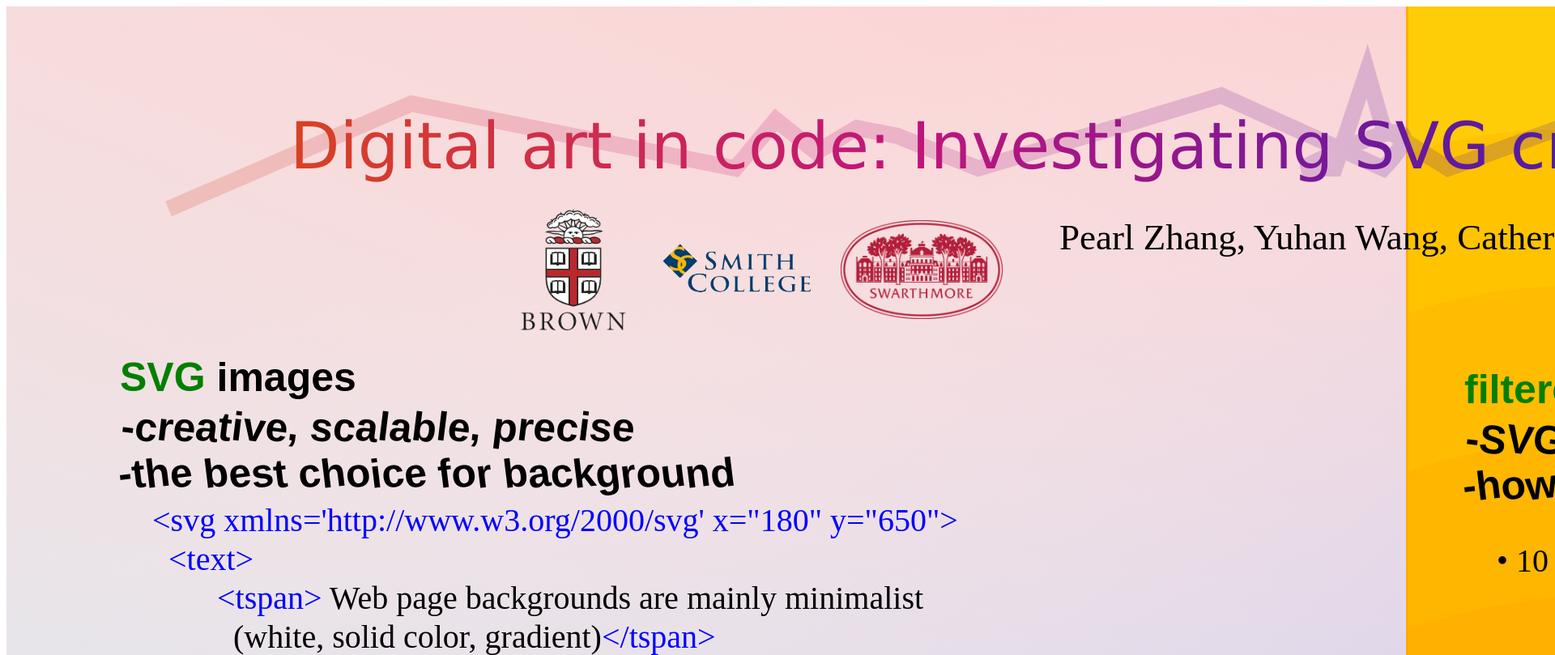
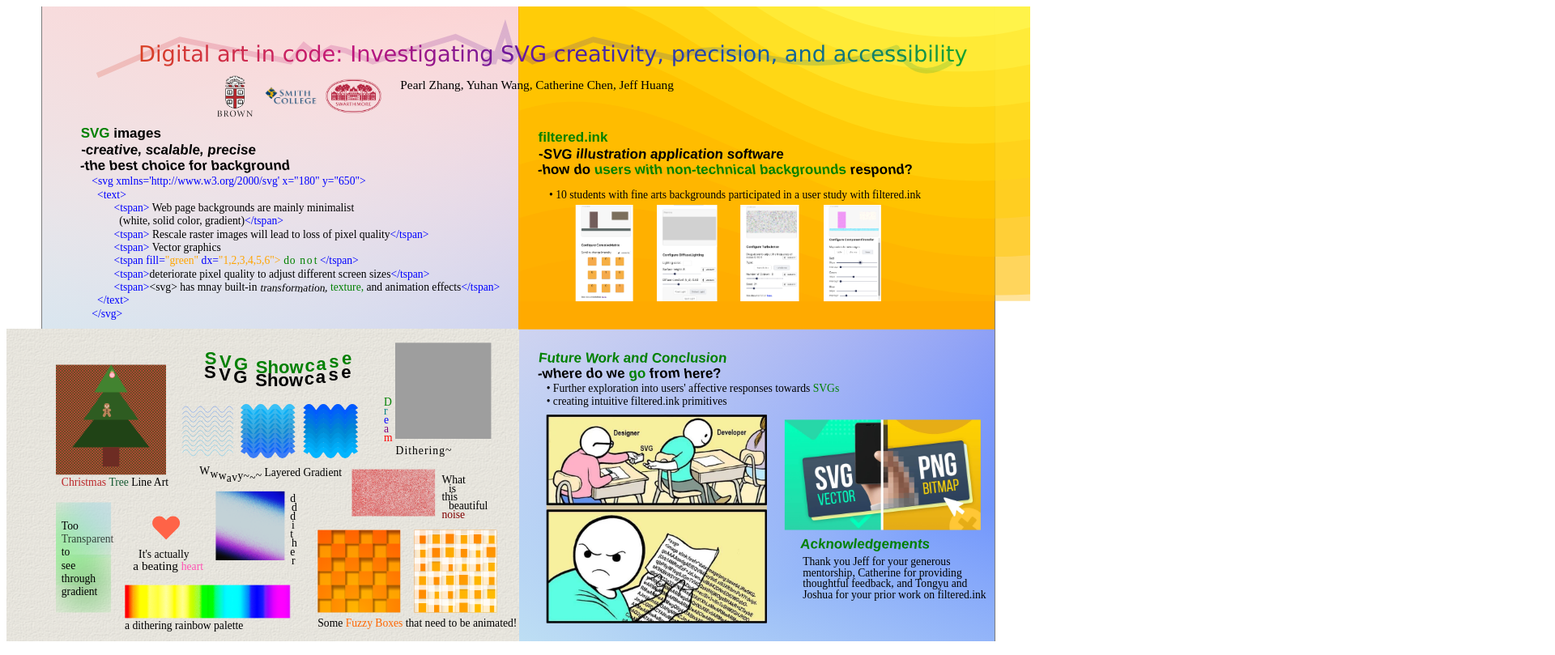
Before and after one commit to yuhanwww/exploreCSR-poster-Wang-Zhang, a plain HTML site: page index.html in a window 1280 px wide. Shown: the top 809 px of the page at 81% size, 1920 px wide, since content can reach past the window. Drawn offline with Linux system fonts and the light colour scheme; grey boxes are pictures that could not be loaded.

Commit message:
adjust width & height to fit window

```diff
--- a/index.html
+++ b/index.html
@@ -1,4 +1,4 @@
-<svg xmlns='http://www.w3.org/2000/svg' width='3456px' height='2304px' viewbox="0 0 3456 2304">
+<svg xmlns='http://www.w3.org/2000/svg' width='100%' height='100%' viewbox="0 0 3456 2304">
 
   <style>
     .heading {
```
